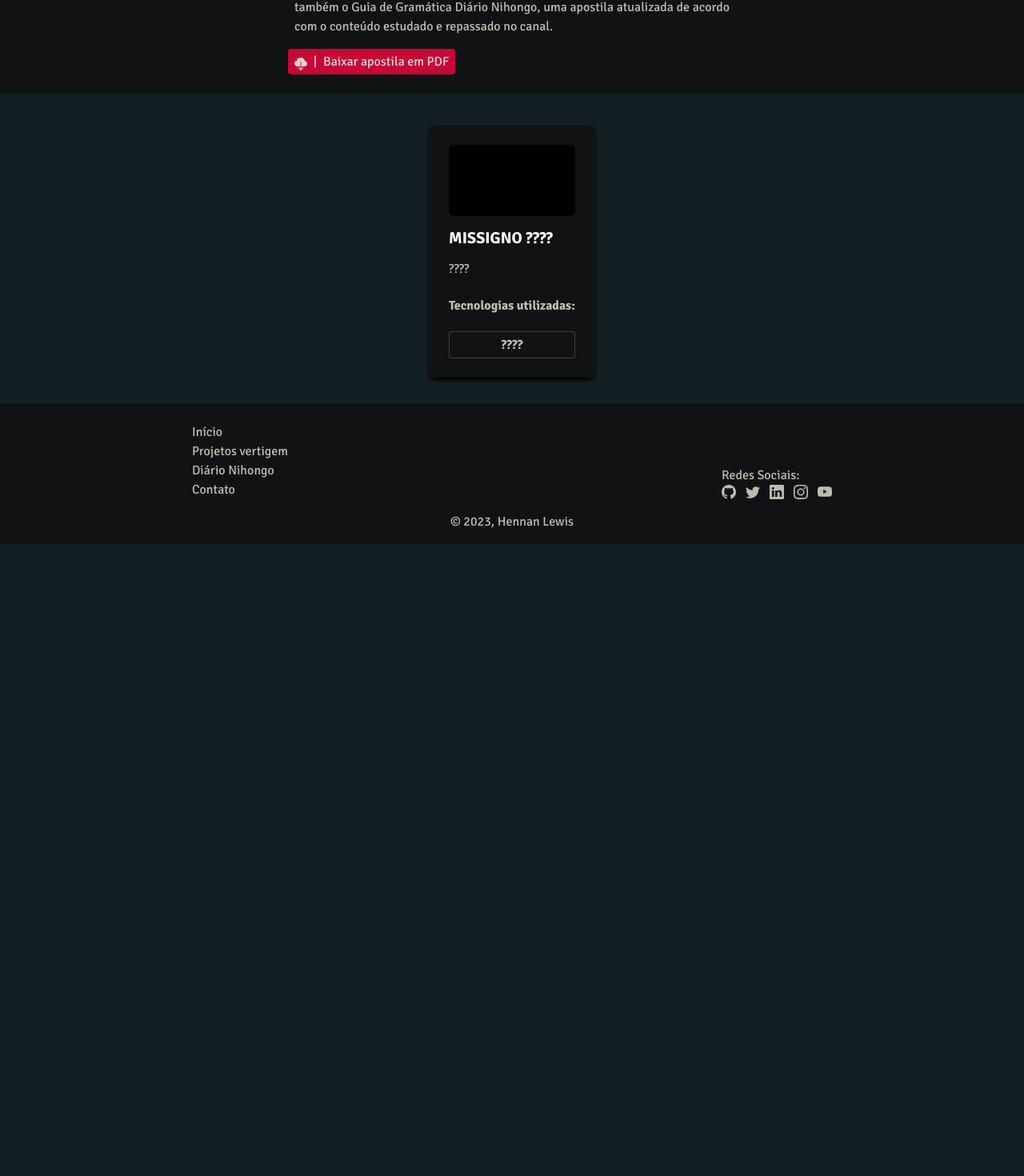
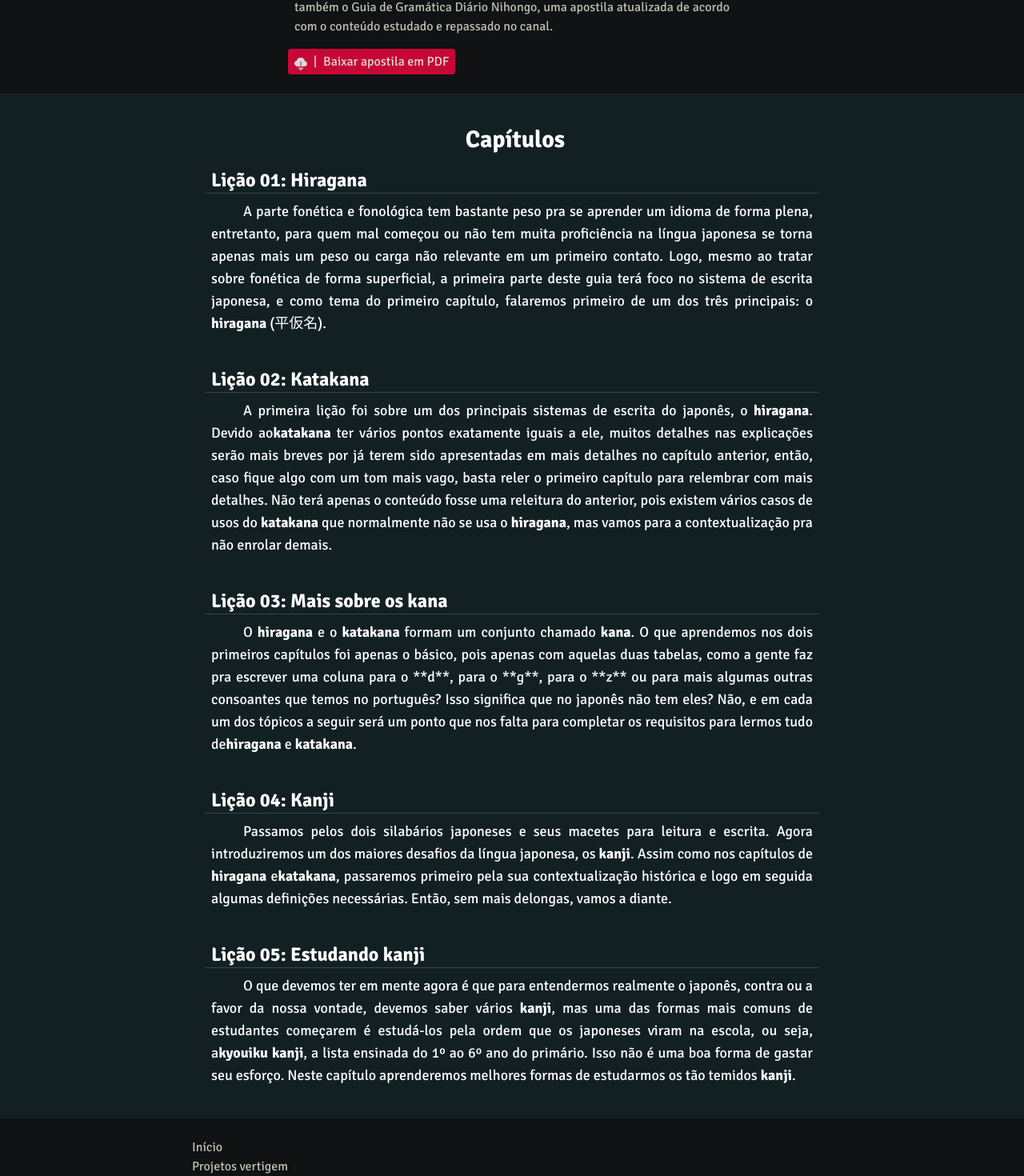
Before and after one commit to hennanlewis/personal-website, a Next.js app in the folder personal-website/: page /diario-nihongo in a window 1280 px wide. Shown: the part 271-1741 px from the top of the page at 80% size. Before the commit the page ends 951 px from the top, so only its background shows below. Built offline with nearby package versions, Linux system fonts and the light colour scheme.

Commit message:
Introdução dos capítulo do diário nihongo

```diff
--- a/personal-website/package.json
+++ b/personal-website/package.json
@@ -1,6 +1,6 @@
 {
   "name": "personal-website",
-  "version": "0.6.0",
+  "version": "0.8.0",
   "private": true,
   "scripts": {
     "dev": "next dev",
--- a/personal-website/src/app/components/AboutMe/index.tsx
+++ b/personal-website/src/app/components/AboutMe/index.tsx
@@ -1,7 +1,7 @@
 import { FadeComponent } from "@/components/FadeComponent"
 import { socialItems } from "@/components/SocialItems"
 import Link from "next/link"
-import FullText from "../../../components/FullText"
+import FullText from "../../../components/FullText/DarkPanel"
 
 import styles from "./aboutme.module.css"
 
--- a/personal-website/src/app/diario-nihongo/page.tsx
+++ b/personal-website/src/app/diario-nihongo/page.tsx
@@ -1,6 +1,6 @@
 import { Footer } from "@/components/Footer"
-import FullText from "@/components/FullText"
-import ProjectCard from "@/components/ProjectCard"
+import DarkFullText from "@/components/FullText/DarkPanel"
+import CommomFullText from "@/components/FullText/CommomPanel"
 import { TopBar } from "@/components/TopBar"
 import Link from "next/link"
 import { BsCloudDownloadFill } from "react-icons/bs"
@@ -22,7 +22,7 @@ export default async function NihongoJournal() {
 		<>
 			<TopBar />
 			<main className={styles.main}>
-				<FullText>
+				<DarkFullText>
 					<h1 className={styles.initialTitle}>Diário Nihongo</h1>
 					<p>
 						Olá! Esta parte do site é dedicada ao Diário Nihongo, um
@@ -44,8 +44,75 @@ export default async function NihongoJournal() {
 						<BsCloudDownloadFill /> |
 						<span>Baixar apostila em PDF</span>
 					</Link>
-				</FullText>
-				<ProjectCard {...repositorieInfo} />
+				</DarkFullText>
+
+				<CommomFullText>
+					<h1>Capítulos</h1>
+					<h2>Lição 01: Hiragana</h2>
+					<p>
+						A parte fonética e fonológica tem bastante peso pra se
+						aprender um idioma de forma plena, entretanto, para quem
+						mal começou ou não tem muita proficiência na língua
+						japonesa se torna apenas mais um peso ou carga não
+						relevante em um primeiro contato. Logo, mesmo ao tratar
+						sobre fonética de forma superficial, a primeira parte
+						deste guia terá foco no sistema de escrita japonesa, e
+						como tema do primeiro capítulo, falaremos primeiro de um
+						dos três principais: o <strong>hiragana</strong>{" "}
+						(平仮名).
+					</p>
+					<h2>Lição 02: Katakana</h2>
+					<p>
+						A primeira lição foi sobre um dos principais sistemas de
+						escrita do japonês, o <strong>hiragana</strong>. Devido ao
+						<strong>katakana</strong> ter vários pontos exatamente iguais a
+						ele, muitos detalhes nas explicações serão mais breves
+						por já terem sido apresentadas em mais detalhes no
+						capítulo anterior, então, caso fique algo com um tom
+						mais vago, basta reler o primeiro capítulo para
+						relembrar com mais detalhes. Não terá apenas o conteúdo
+						fosse uma releitura do anterior, pois existem vários
+						casos de usos do <strong>katakana</strong> que normalmente não se
+						usa o <strong>hiragana</strong>, mas vamos para a contextualização
+						pra não enrolar demais.
+					</p>
+					<h2>Lição 03: Mais sobre os kana</h2>
+					<p>
+						O <strong>hiragana</strong> e o <strong>katakana</strong> formam um conjunto
+						chamado <strong>kana</strong>. O que aprendemos nos dois primeiros
+						capítulos foi apenas o básico, pois apenas com aquelas
+						duas tabelas, como a gente faz pra escrever uma coluna
+						para o **d**, para o **g**, para o **z** ou para mais
+						algumas outras consoantes que temos no português? Isso
+						significa que no japonês não tem eles? Não, e em cada um
+						dos tópicos a seguir será um ponto que nos falta para
+						completar os requisitos para lermos tudo de
+						<strong>hiragana</strong> e <strong>katakana</strong>.
+					</p>
+					<h2>Lição 04: Kanji</h2>
+					<p>
+						Passamos pelos dois silabários japoneses e seus macetes
+						para leitura e escrita. Agora introduziremos um dos
+						maiores desafios da língua japonesa, os <strong>kanji</strong>.
+						Assim como nos capítulos de <strong>hiragana</strong> e
+						<strong>katakana</strong>, passaremos primeiro pela sua
+						contextualização histórica e logo em seguida algumas
+						definições necessárias. Então, sem mais delongas, vamos
+						a diante.
+					</p>
+					<h2>Lição 05: Estudando kanji</h2>
+					<p>
+						O que devemos ter em mente agora é que para entendermos
+						realmente o japonês, contra ou a favor da nossa vontade,
+						devemos saber vários <strong>kanji</strong>, mas uma das formas
+						mais comuns de estudantes começarem é estudá-los pela
+						ordem que os japoneses viram na escola, ou seja, a
+						<strong>kyouiku kanji</strong>, a lista ensinada do 1º ao 6º ano do
+						primário. Isso não é uma boa forma de gastar seu
+						esforço. Neste capítulo aprenderemos melhores formas de
+						estudarmos os tão temidos <strong>kanji</strong>.
+					</p>
+				</CommomFullText>
 			</main>
 			<Footer />
 		</>
--- a/personal-website/src/app/projetos-vertigem/page.tsx
+++ b/personal-website/src/app/projetos-vertigem/page.tsx
@@ -1,5 +1,5 @@
 import { Footer } from "@/components/Footer"
-import FullText from "@/components/FullText"
+import FullText from "@/components/FullText/DarkPanel"
 import ProjectCard from "@/components/ProjectCard"
 import { TopBar } from "@/components/TopBar"
 
--- /dev/null
+++ b/personal-website/src/components/FullText/CommomPanel.tsx
@@ -0,0 +1,9 @@
+import styles from "./fulltext.module.css"
+
+interface CommomPanelProps {
+	children: React.ReactNode
+}
+
+export default function CommomPanel({ children }: CommomPanelProps) {
+	return <article className={styles.CommomPanel}>{children}</article>
+}
--- a/personal-website/src/components/FullText/index.tsx
+++ b/personal-website/src/components/FullText/DarkPanel.tsx
@@ -6,8 +6,8 @@ interface FullTextProps {
 
 export default function FullText({ children }: FullTextProps) {
 	return (
-		<div className={styles.fullTextPanel}>
-			<article className={styles.content}>{children}</article>
+		<div className={styles.FullText}>
+			<article className={styles.DarkFullText}>{children}</article>
 		</div>
 	)
 }
--- a/personal-website/src/components/FullText/fulltext.module.css
+++ b/personal-website/src/components/FullText/fulltext.module.css
@@ -1,15 +1,35 @@
-.fullTextPanel {
+.FullText {
 	@apply flex flex-col items-center justify-center gap-4 mb-auto pb-2 w-full bg-skin-support;
 }
 
-.content {
+.DarkFullText {
 	@apply flex flex-col -mt-4 pt-10 pb-4 max-w-[95vw] w-[35rem] mx-auto bg-skin-support
 }
 
-.content h1:first-child {
+.DarkFullText h1:first-child {
 	@apply mt-2 pl-2 font-bold text-3xl text-skin-main;
 }
 
-.content p {
+.DarkFullText p {
 	@apply p-2 text-justify indent-10;
 }
+
+.CommomPanel {
+	@apply grid max-w-[95vw] w-[50rem] m-auto p-2 md:p-4 text-lg text-white;
+}
+
+.CommomPanel h1 {
+	@apply mt-2 pl-2 font-bold text-3xl text-center text-skin-main;
+}
+
+.CommomPanel h2 {
+	@apply pl-2 font-bold text-2xl text-skin-main border-b border-y-gray-700;
+}
+
+.CommomPanel h2:nth-child(n+2) {
+	@apply mt-4;
+}
+
+.CommomPanel p {
+	@apply mb-4 p-2 text-justify indent-10;
+}
```
